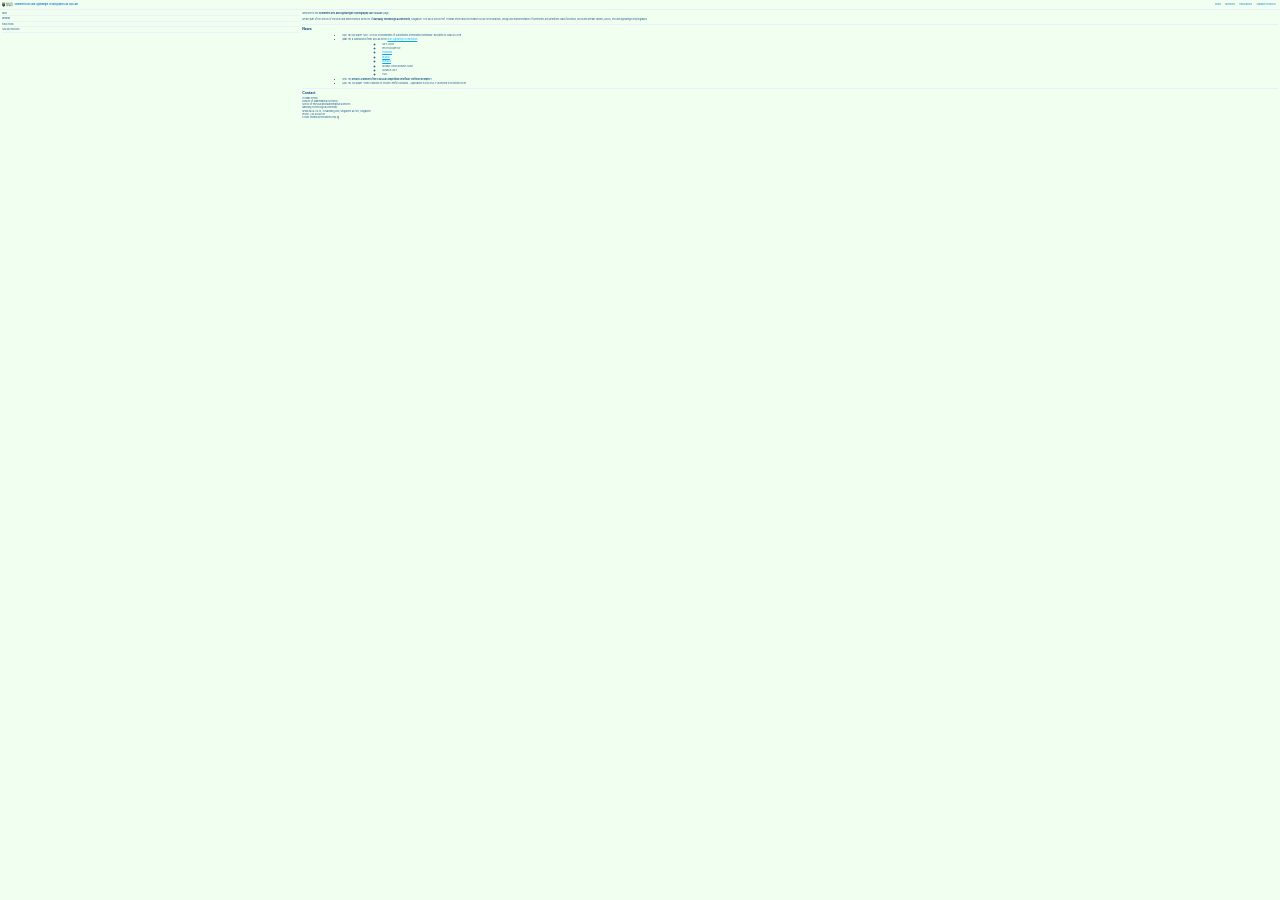
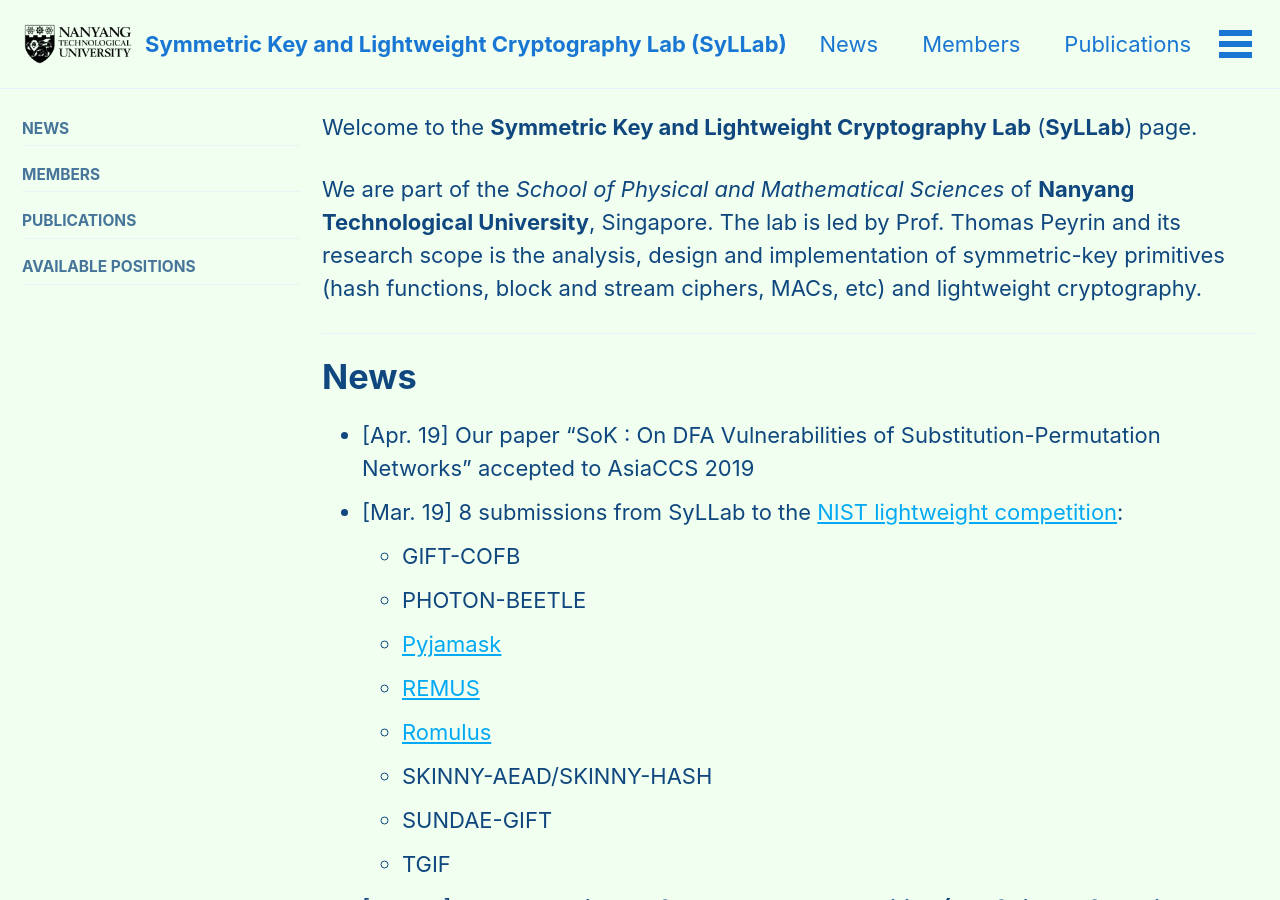
Before and after one commit to thomaspeyrin/web, a Jekyll site: the page built from index.md, in a window 1280 px wide and 900 px high. Built offline with Jekyll 4.4.1, drawn with Linux system fonts in a browser that asks for light colours; cached includes are drawn as plain includes; nearby versions of some CDN libraries.

Commit message:
Update _reset.scss

```diff
--- a/_sass/minimal-mistakes/_reset.scss
+++ b/_sass/minimal-mistakes/_reset.scss
@@ -8,18 +8,18 @@ html {
   /* apply a natural box layout model to all elements */
   box-sizing: border-box;
   background-color: $background-color;
-  font-size: 2px;
+  font-size: 16px;
 
   @include breakpoint($medium) {
-    font-size: 1.8px;
+    font-size: 18px;
   }
 
   @include breakpoint($large) {
-    font-size: 2.0px;
+    font-size: 20px;
   }
 
   @include breakpoint($x-large) {
-    font-size: 2.2px;
+    font-size: 22px;
   }
 
   -webkit-text-size-adjust: 100%;
```
